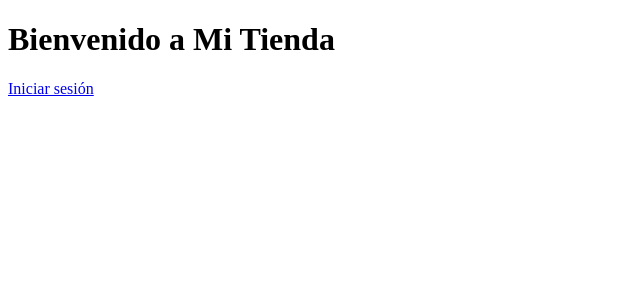
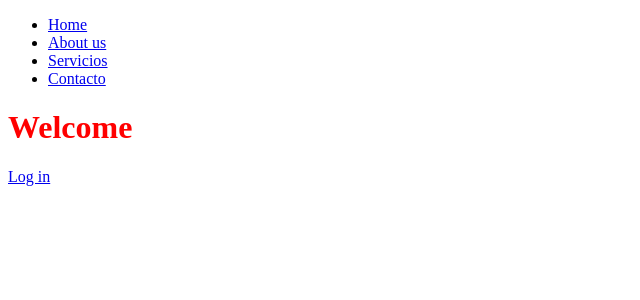
Before and after one commit to Lalz209/1st-Project-Store-, a Flask app: page / in a window 1280 px wide. Shown: the top 300 px of the page, without its empty margins (0-640 px from the left). Run offline with Flask 3, Linux system fonts and the light colour scheme.

Commit message:
css already coneccted

```diff
--- /dev/null
+++ b/app/static/style.css
@@ -0,0 +1,20 @@
+nav {
+    border-radius: 30%;
+    border-color: black;
+    border-bottom: 1rem;
+}
+
+ul {
+    border-radius: 30%;
+    border-color: black;
+}
+
+h1 {
+    color: red;
+}
+
+div {
+    border-radius: 30%;
+    border-color: black;
+    border-bottom: 1rem;
+}
--- a/app/templates/index.html
+++ b/app/templates/index.html
@@ -3,10 +3,21 @@
 <head>
     <meta charset="UTF-8">
     <meta name="viewport" content="width=device-width, initial-scale=1.0">
-    <title>Mi Tienda</title>
+    <link rel="stylesheet" href="{{ url_for('static', filename='style.css') }}">
+    <title>Games Store</title>
 </head>
 <body>
-    <h1>Bienvenido a Mi Tienda</h1>
-    <a href="/login">Iniciar sesión</a>
+    <div>
+        <nav>
+            <ul>
+                <li><a href="#">Home</a></li>
+                <li><a href="#">About us</a></li>
+                <li><a href="#">Servicios</a></li>
+                <li><a href="#">Contacto</a></li>
+            </ul>
+        </nav>
+    </div>
+    <h1>Welcome</h1>
+    <a href="/login">Log in</a>
 </body>
 </html>
```
Also changed, not shown: app/__init__.py (+5 -5 lines).
